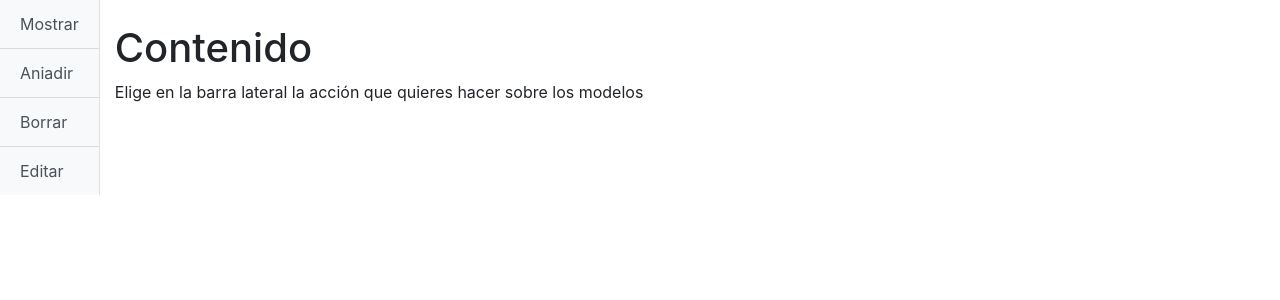
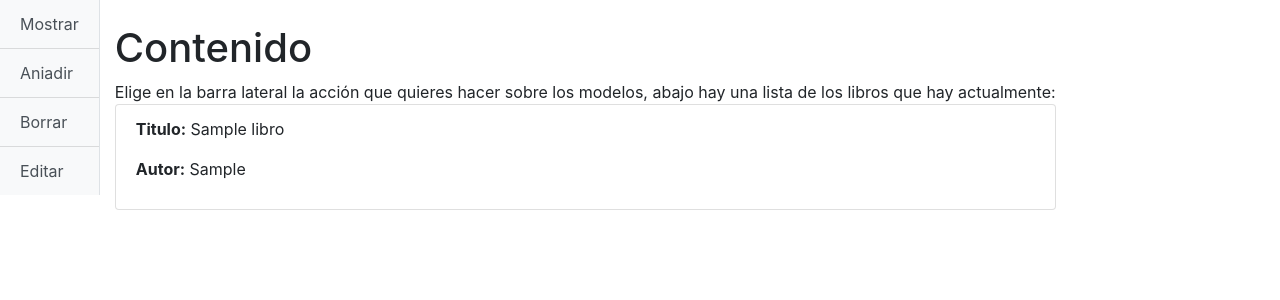
Before and after one commit to javizzyv/DAI-Django, a Django app: page /formularios in a window 1280 px wide. Shown: the part 56-356 px from the top of the page. Run offline with Django 3.2, Linux system fonts and the light colour scheme; tables that the repository leaves empty hold one stand-in row (values such as "Sample post").

Commit message:
Termino P6

```diff
--- a/mi_aplicacion/templates/borrar.html
+++ b/mi_aplicacion/templates/borrar.html
@@ -20,4 +20,8 @@
     </form>
 </div>
 
+{% if error == 'Not exists' %}
+    <div class="alert alert-danger alert-dismissible fade show">No existe ese libro</div>
+{% endif %}
+
 {% endblock %}
--- a/mi_aplicacion/templates/formularios.html
+++ b/mi_aplicacion/templates/formularios.html
@@ -4,5 +4,37 @@
 
 
 {% block contenido %}
-Elige en la barra lateral la acción que quieres hacer sobre los modelos
+
+    {% if exito == 'Si' %}
+
+        <div class="alert alert-success" role="alert">
+            Operacion realizada con exito
+        </div>
+
+    {% endif %}
+
+    {% if not libro == '' %}
+
+        <ul class="list-group">
+            <li class="list-group-item">
+                <p><strong>Titulo:</strong> {{ libro.titulo }}</p>
+                <p><strong>Autor:</strong> {{ libro.autor }}</p>
+            </li>
+        </ul>
+
+    {% else %}
+
+        Elige en la barra lateral la acción que quieres hacer sobre los modelos, abajo hay una lista de los libros que hay actualmente:
+
+        <ul class="list-group">
+            {% for libro in libros %}
+                <li class="list-group-item">
+                    <p><strong>Titulo:</strong> {{ libro.titulo }}</p>
+                    <p><strong>Autor:</strong> {{ libro.autor }}</p>
+                </li>
+            {% endfor %}
+        </ul>
+
+    {% endif %}
+
 {% endblock %}
--- a/mi_aplicacion/templates/index.html
+++ b/mi_aplicacion/templates/index.html
@@ -4,4 +4,6 @@
 
 {% block contenido %}
 
+Pagina inicial
+
 {% endblock %}
--- a/mi_aplicacion/templates/mostrar.html
+++ b/mi_aplicacion/templates/mostrar.html
@@ -20,4 +20,8 @@
     </form>
 </div>
 
+{% if error == 'Not exists' %}
+    <div class="alert alert-danger alert-dismissible fade show">No existe ese libro</div>
+{% endif %}
+
 {% endblock %}
--- a/mi_aplicacion/views.py
+++ b/mi_aplicacion/views.py
@@ -13,7 +13,7 @@ class PrestamoForm(forms.ModelForm):
 
     class Meta:
         model = Prestamo
-        fields = ('libro',)
+        fields = ('libro','fecha','usuario',)
 
 
 class LibroForm(forms.ModelForm):
@@ -23,38 +23,122 @@ class LibroForm(forms.ModelForm):
         fields = ('titulo',)
 
 
+class LibroFormExt(forms.ModelForm):
+
+    class Meta:
+        model = Libro
+        fields = ('titulo','autor',)
+
+
 def index(request):
     context = {"formularios": "No"}
     return render(request,'index.html', context)
 
 
 def formularios(request):
-    context = {"formularios": "Si"}
-    return render(request,'formularios.html', context)
+    libros = Libro.objects.all()
+    #libro = Libro.objects.filter(titulo="El Pistolero")
+    libro = ''
+    return render(request,'formularios.html', {"formularios": "Si", "libros": libros, "libro": libro})
 
 
 def mostrar(request):
-    form = LibroForm()
     context = {"formularios": "No"}
-    return render(request,'mostrar.html', {'form': form})
+
+    if request.method == "POST":
+        form = LibroForm(request.POST)
+        if form.is_valid():
+            #libroT = form.save(commit=True)
+            libro = Libro.objects.filter(titulo=form.cleaned_data.get("titulo"))
+
+            if libro:
+                exito = 'Si'
+                return render(request,'formularios.html', {"libro": libro[0], "formularios": "Si", "libros": "", "Individual": "Si", "exito": exito})
+            else:
+                libro = ''
+                error = 'Not exists'
+                form = LibroForm()
+                return render(request,'mostrar.html', {"libro": libro, "formularios": "No", "libros": "", "Individual": "Si", "error": error, "form": form})
+
+
+    else:
+        form = LibroForm()
+        return render(request,'mostrar.html', {'form': form})
 
 
 def editar(request):
-    form = LibroForm()
-    context = {"formularios": "No"}
-    return render(request,'editar.html', {'form': form})
+    if request.method == "POST":
+        formAc = request.POST
+        form = LibroFormExt((request.POST))
+        if form.is_valid():
+
+            libro = Libro.objects.filter(titulo=formAc.get("tituloActual"))
+
+            if libro:
+                exito = 'Si'
+                libro.update(titulo=form.cleaned_data.get("titulo"), autor=form.cleaned_data.get("autor"))
+                libro = Libro.objects.filter(titulo=form.cleaned_data.get("titulo"))
+                return render(request,'formularios.html', {"libro": libro[0], "formularios": "Si", "libros": "", "Individual": "Si", "exito": exito})
+            else:
+                libro = ''
+                error = 'Not exists'
+                form = LibroFormExt()
+                return render(request,'editar.html', {"libro": libro, "formularios": "No", "libros": "", "Individual": "Si", "error": error, "form": form})
+
+
+    else:
+        form = LibroFormExt()
+        return render(request,'editar.html', {'form': form})
 
 
 def borrar(request):
-    form = LibroForm()
-    context = {"formularios": "No"}
-    return render(request,'borrar.html', {'form': form})
+    if request.method == "POST":
+        form = LibroForm(request.POST)
+        if form.is_valid():
+
+            libro = Libro.objects.filter(titulo=form.cleaned_data.get("titulo"))
+
+
+            if libro:
+                libro.delete()
+                libro = ''
+                libros = Libro.objects.all()
+                exito = 'Si'
+                return render(request,'formularios.html', {"libro": libro, "formularios": "Si", "libros": libros, "Individual": "Si", "exito": exito})
+            else:
+                libro = ''
+                error = 'Not exists'
+                form = LibroForm()
+                return render(request,'borrar.html', {"libro": libro, "formularios": "No", "libros": "", "Individual": "Si", "error": error, "form": form})
+
+
+    else:
+        form = LibroForm()
+        return render(request,'borrar.html', {'form': form})
 
 
 def aniadir(request):
-    form = LibroForm()
-    context = {"formularios": "No"}
-    return render(request,'aniadir.html', {'form': form})
+    if request.method == "POST":
+        form = LibroFormExt(request.POST)
+        if form.is_valid():
+            #libroT = form.save(commit=True)
+            libro = Libro.objects.filter(titulo=form.cleaned_data.get("titulo"))
+
+            if not libro:
+                form.save(commit=True)
+                libro = Libro.objects.filter(titulo=form.cleaned_data.get("titulo"))
+                exito = 'Si'
+                return render(request,'formularios.html', {"libro": libro[0], "formularios": "Si", "libros": "", "Individual": "Si", "exito": exito})
+            else:
+                libro = ''
+                error = 'Already exists'
+                form = LibroFormExt()
+                return render(request,'aniadir.html', {"libro": libro, "formularios": "No", "libros": "", "Individual": "Si", "error": error, "form": form})
+
+
+    else:
+        form = LibroFormExt()
+        return render(request,'aniadir.html', {'form': form})
 
 def test_template(request):
     context = {}   # Aquí van la las variables para la plantilla
```
Also changed, not shown: mi_aplicacion/templates/aniadir.html (+5 -3 lines), mi_aplicacion/templates/editar.html (+6 -3 lines).
